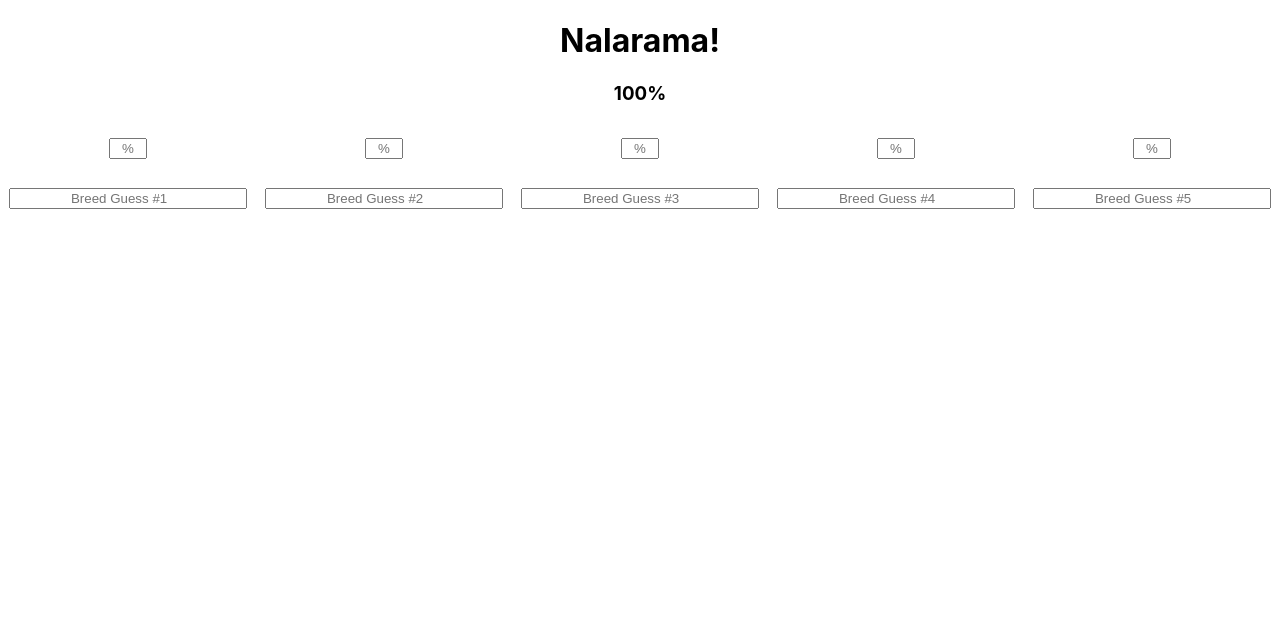
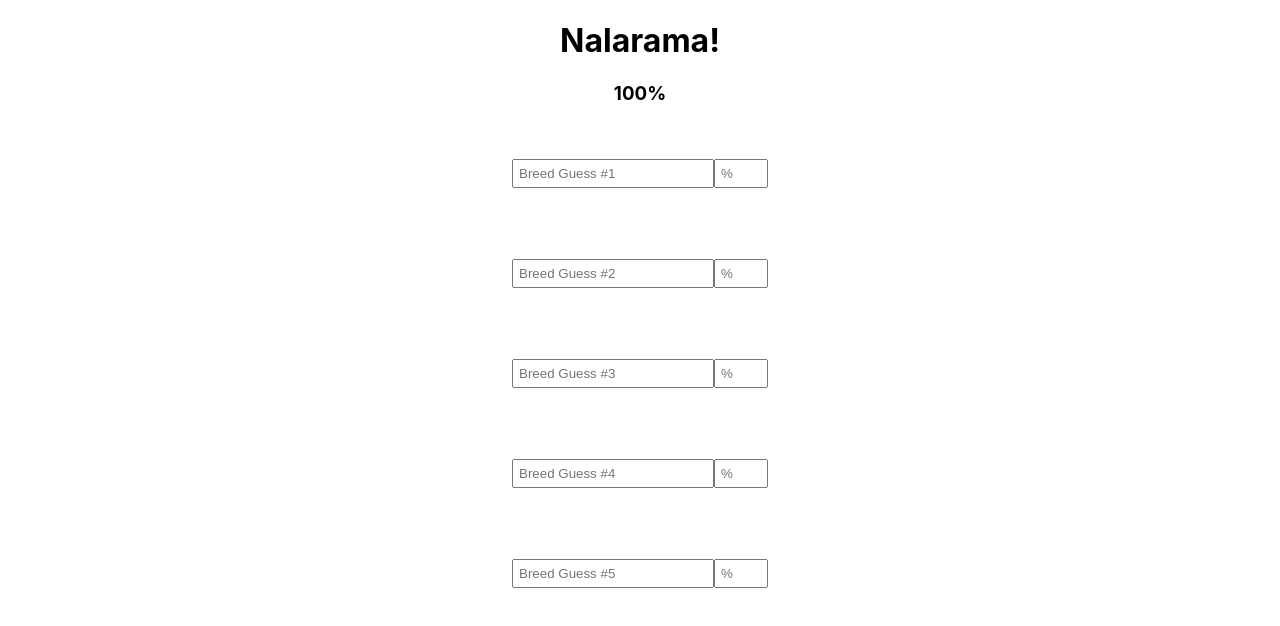
Before and after one commit to tfunk2/nalarama, a React (Create React App) app: page / in a window 1280 px wide. Shown: the top 626 px of the page. Built offline with nearby package versions, Linux system fonts and the light colour scheme.

Commit message:
percentRemaining works properly, only alpha allowed in breed guesses, only numbers allowed in percent guesses

```diff
--- a/src/App.css
+++ b/src/App.css
@@ -1,5 +1,12 @@
 .App {
 
+}
+
+input:focus,
+select:focus,
+textarea:focus,
+button:focus {
+    outline: none;
 }
 
 .main-title {
@@ -7,30 +14,27 @@
 }
 
 .percentage-input {
-  width: 30px;
-  text-align: center;
+  width: 40px;
+  /* text-align: center; */
+  padding: 5px;
 }
 
 .breed-input {
-  text-align: center;
+  /* text-align: center; */
   width: 90%;
-}
-
-input::-webkit-outer-spin-button,
-input::-webkit-inner-spin-button {
-  -webkit-appearance: none;
-  margin: 0;
+  padding: 5px;
 }
 
 .breed-choices-container {
   display: flex;
+  flex-direction: column;
+  align-items: center;
   justify-content: space-around;
 }
 
 .datalist-container {
   height: 100px;
   display: flex;
-  flex-direction: column;
   align-items: center;
   justify-content: space-around;
   width: 20%;
--- a/src/App.js
+++ b/src/App.js
@@ -12,6 +12,9 @@ function App() {
   const [percentThree, setPercentThree] = useState("0");
   const [percentFour, setPercentFour] = useState("0");
   const [percentFive, setPercentFive] = useState("0");
+  const [userName, setUserName] = useState("0");
+  const [userEmail, setUserEmail] = useState("0");
+
   // const [percentRemaining, setPercentRemaining] = useState(100);
 
   const fullListOfBreeds = [
@@ -314,24 +317,59 @@ function App() {
     return <option value={breed} />;
   });
 
-  const percentRemaining =
-    100 - percentOne - percentTwo - percentThree - percentFour - percentFive;
+  const percentRemaining = () => {
+    return 100 - parseInt(percentOne) - parseInt(percentTwo) - parseInt(percentThree) - parseInt(percentFour) - parseInt(percentFive);
+  }
+
+  const alphabetOnly = (e) => {
+    let alphabetRegex = /[a-zA-Z]| /
+    if(alphabetRegex.test(e.key)) {
+      console.log("alphabet letter")
+    } else {
+        e.preventDefault()
+    }
+  }
+
+  useEffect(() => {
+    if(percentOne === "") {
+      setPercentOne("0")
+    }
+  }, [percentOne])
+
+  useEffect(() => {
+    if(percentTwo === "") {
+      setPercentTwo("0")
+    }
+  }, [percentTwo])
+
+  useEffect(() => {
+    if(percentThree === "") {
+      setPercentThree("0")
+    }
+  }, [percentThree])
+
+  useEffect(() => {
+    if(percentFour === "") {
+      setPercentFour("0")
+    }
+  }, [percentFour])
+
+  useEffect(() => {
+    if(percentFive === "") {
+      setPercentFive("0")
+    }
+  }, [percentFive])
 
   return (
     <div className="App">
       <h1 className="main-title">Nalarama!</h1>
-      <h3 className="percent-remaining">{percentRemaining}%</h3>
+      {/* percentRemaining should have to be 0 in order to submit form */}
+      <h3 className="percent-remaining">{percentRemaining()}%</h3>
+      <div className="guess-form-container">
         <div className="breed-choices-container">
           <div className="datalist-container">
             <input
-            type="number"
-            className="percentage-input"
-            min={0}
-            max={percentRemaining}
-            onChange={(e) => setPercentOne(e.target.value)}
-            placeholder="%"
-          />
-          <input
+              onKeyPress={alphabetOnly}
               className="breed-input"
               list="breed-one-list"
               id="breeds-input-one"
@@ -340,8 +378,26 @@ function App() {
               placeholder="Breed Guess #1"
             />
             <datalist id="breed-one-list">{breedOptions}</datalist>
+            <input
+              type="number"
+              className="percentage-input"
+              min={0}
+              max={100}
+              onChange={(e) => setPercentOne(e.target.value)}
+              placeholder="%"
+            />
           </div>
           <div className="datalist-container">
+            <input
+              onKeyPress={alphabetOnly}
+              className="breed-input"
+              list="breed-two-list"
+              id="breeds-input-two"
+              name="breed-two"
+              onChange={(e) => setBreedTwo(e.target.value)}
+              placeholder="Breed Guess #2"
+            />
+            <datalist id="breed-two-list">{breedOptions}</datalist>
             <input
               type="number"
               className="percentage-input"
@@ -350,17 +406,18 @@ function App() {
               onChange={(e) => setPercentTwo(e.target.value)}
               placeholder="%"
             />
-          <input
-            className="breed-input"
-            list="breed-two-list"
-            id="breeds-input-two"
-            name="breed-two"
-            onChange={(e) => setBreedTwo(e.target.value)}
-            placeholder="Breed Guess #2"
-          />
-          <datalist id="breed-two-list">{breedOptions}</datalist>
           </div>
           <div className="datalist-container">
+            <input
+              onKeyPress={alphabetOnly}
+              className="breed-input"
+              list="breed-three-list"
+              id="breeds-input-three"
+              name="breed-three"
+              onChange={(e) => setBreedThree(e.target.value)}
+              placeholder="Breed Guess #3"
+            />
+            <datalist id="breed-three-list">{breedOptions}</datalist>
             <input
               type="number"
               className="percentage-input"
@@ -369,17 +426,18 @@ function App() {
               onChange={(e) => setPercentThree(e.target.value)}
               placeholder="%"
             />
-          <input
-            className="breed-input"
-            list="breed-three-list"
-            id="breeds-input-three"
-            name="breed-three"
-            onChange={(e) => setBreedThree(e.target.value)}
-            placeholder="Breed Guess #3"
-          />
-          <datalist id="breed-three-list">{breedOptions}</datalist>
           </div>
           <div className="datalist-container">
+            <input
+              onKeyPress={alphabetOnly}
+              className="breed-input"
+              list="breed-four-list"
+              id="breeds-input-four"
+              name="breed-four"
+              onChange={(e) => setBreedFour(e.target.value)}
+              placeholder="Breed Guess #4"
+            />
+            <datalist id="breed-four-list">{breedOptions}</datalist>
             <input
               type="number"
               className="percentage-input"
@@ -388,17 +446,18 @@ function App() {
               onChange={(e) => setPercentFour(e.target.value)}
               placeholder="%"
             />
-          <input
-            className="breed-input"
-            list="breed-four-list"
-            id="breeds-input-four"
-            name="breed-four"
-            onChange={(e) => setBreedFour(e.target.value)}
-            placeholder="Breed Guess #4"
-          />
-          <datalist id="breed-four-list">{breedOptions}</datalist>
           </div>
           <div className="datalist-container">
+            <input
+              onKeyPress={alphabetOnly}
+              className="breed-input"
+              list="breed-five-list"
+              id="breeds-input-five"
+              name="breed-five"
+              onChange={(e) => setBreedFive(e.target.value)}
+              placeholder="Breed Guess #5"
+            />
+            <datalist id="breed-five-list">{breedOptions}</datalist>
             <input
               type="number"
               className="percentage-input"
@@ -407,18 +466,9 @@ function App() {
               onChange={(e) => setPercentFive(e.target.value)}
               placeholder="%"
             />
-          <input
-            className="breed-input"
-            list="breed-five-list"
-            id="breeds-input-five"
-            name="breed-five"
-            onChange={(e) => setBreedFive(e.target.value)}
-            placeholder="Breed Guess #5"
-          />
-          <datalist id="breed-five-list">{breedOptions}</datalist>
           </div>
         </div>
-      {/* percentRemaining should have to be 0 in order to submit form */}
+      </div>
     </div>
   );
 }
```
Also changed, not shown: 1 other file (tests, documents, lock files or other folders). Lines whose indentation alone changed are shown as unchanged.
